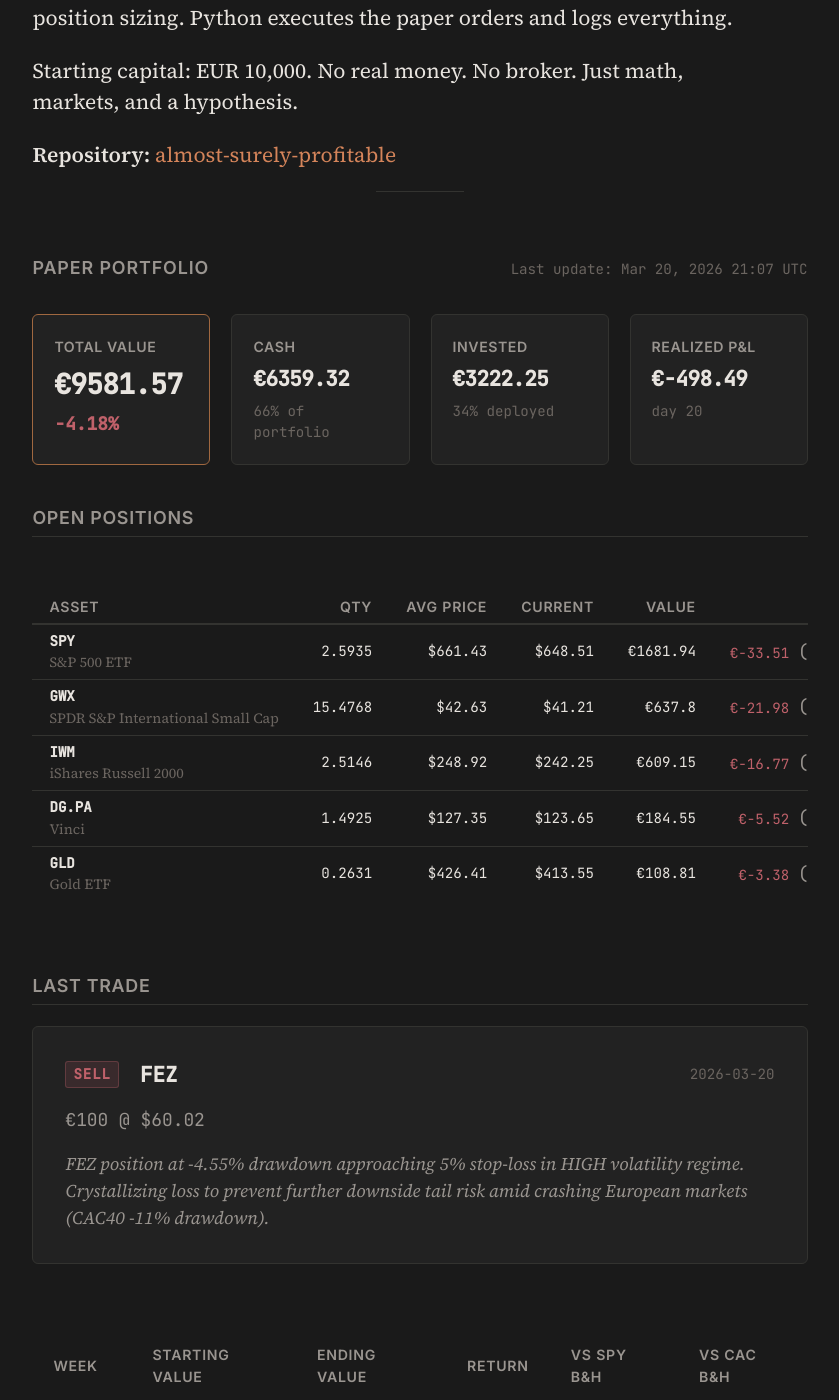
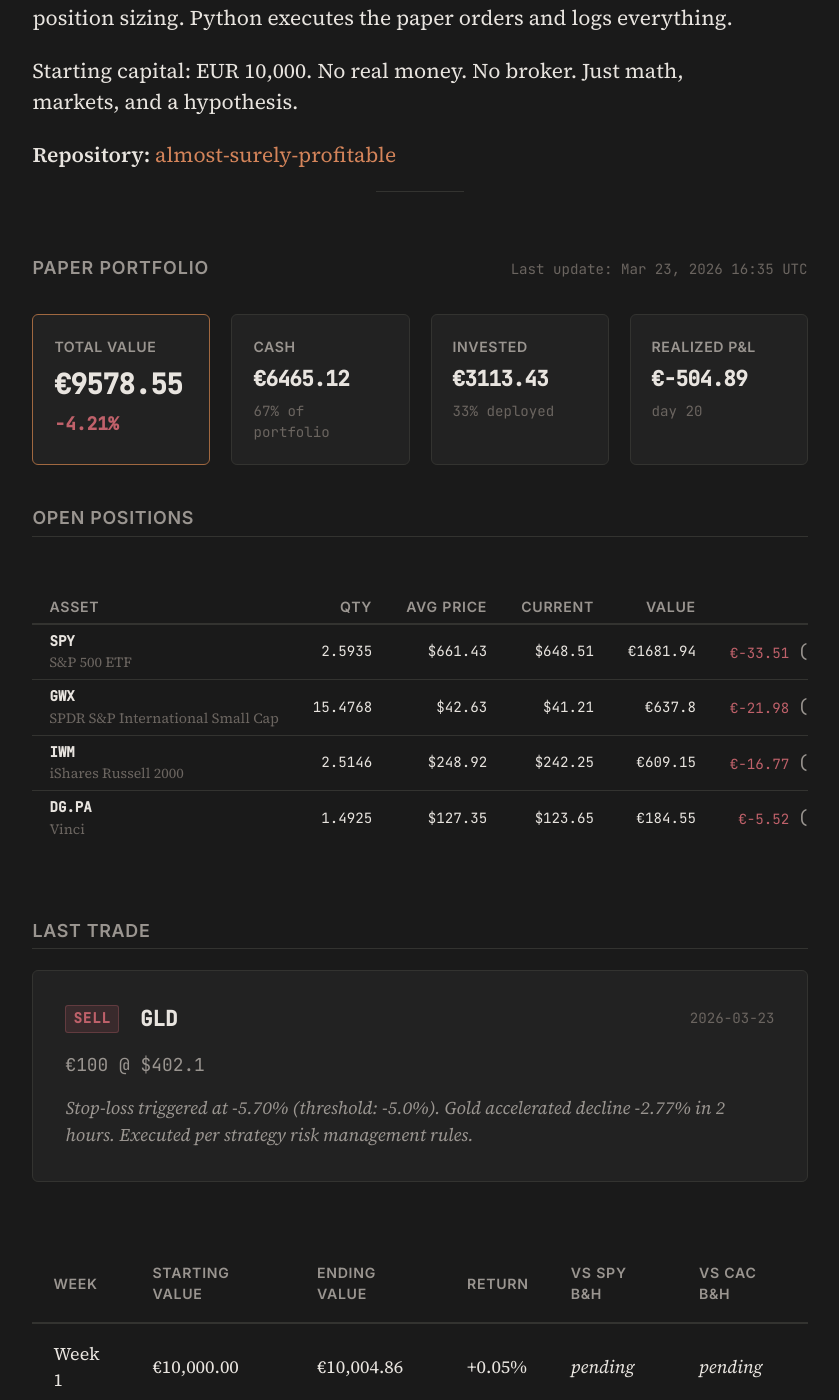
Before and after one commit to Alm0stSurely/alm0stsurely.github.io, a Jekyll site: the page built from trading.md, in a window 1280 px wide and 1400 px high, scrolled down 854 px. Shown: the whole window, without its empty margins (220-1059 px from the left). Built offline with Jekyll 4.4.1, drawn with Linux system fonts in a browser that asks for light colours.

Commit message:
update: portfolio after GLD stop-loss 2026-03-23

```diff
--- a/_data/portfolio.json
+++ b/_data/portfolio.json
@@ -1,10 +1,10 @@
 {
-  "last_updated": "2026-03-20T21:07:58",
+  "last_updated": "2026-03-23T16:35:05",
   "starting_capital": 10000.00,
-  "cash": 6359.32,
-  "total_value": 9581.57,
-  "total_return_pct": -4.18,
-  "total_realized_pnl": -498.49,
+  "cash": 6465.12,
+  "total_value": 9578.55,
+  "total_return_pct": -4.21,
+  "total_realized_pnl": -504.89,
   "days_active": 20,
   "positions": [
     {
@@ -16,7 +16,7 @@
       "market_value": 1681.94,
       "pnl": -33.51,
       "pnl_pct": -1.95,
-      "allocation_pct": 17.55
+      "allocation_pct": 17.56
     },
     {
       "ticker": "GWX",
@@ -26,7 +26,7 @@
       "current_price": 41.21,
       "market_value": 637.80,
       "pnl": -21.98,
-      "pnl_pct": -3.33,
+      "pnl_pct": -2.06,
       "allocation_pct": 6.66
     },
     {
@@ -50,25 +50,14 @@
       "pnl": -5.52,
       "pnl_pct": -2.91,
       "allocation_pct": 1.93
-    },
-    {
-      "ticker": "GLD",
-      "name": "Gold ETF",
-      "quantity": 0.2631,
-      "avg_price": 426.41,
-      "current_price": 413.55,
-      "market_value": 108.81,
-      "pnl": -3.38,
-      "pnl_pct": -3.02,
-      "allocation_pct": 1.14
     }
   ],
   "last_trade": {
-    "date": "2026-03-20",
-    "ticker": "FEZ",
+    "date": "2026-03-23",
+    "ticker": "GLD",
     "action": "sell",
-    "price": 60.02,
+    "price": 402.10,
     "amount": 100,
-    "reasoning": "FEZ position at -4.55% drawdown approaching 5% stop-loss in HIGH volatility regime. Crystallizing loss to prevent further downside tail risk amid crashing European markets (CAC40 -11% drawdown)."
+    "reasoning": "Stop-loss triggered at -5.70% (threshold: -5.0%). Gold accelerated decline -2.77% in 2 hours. Executed per strategy risk management rules."
   }
 }
```
